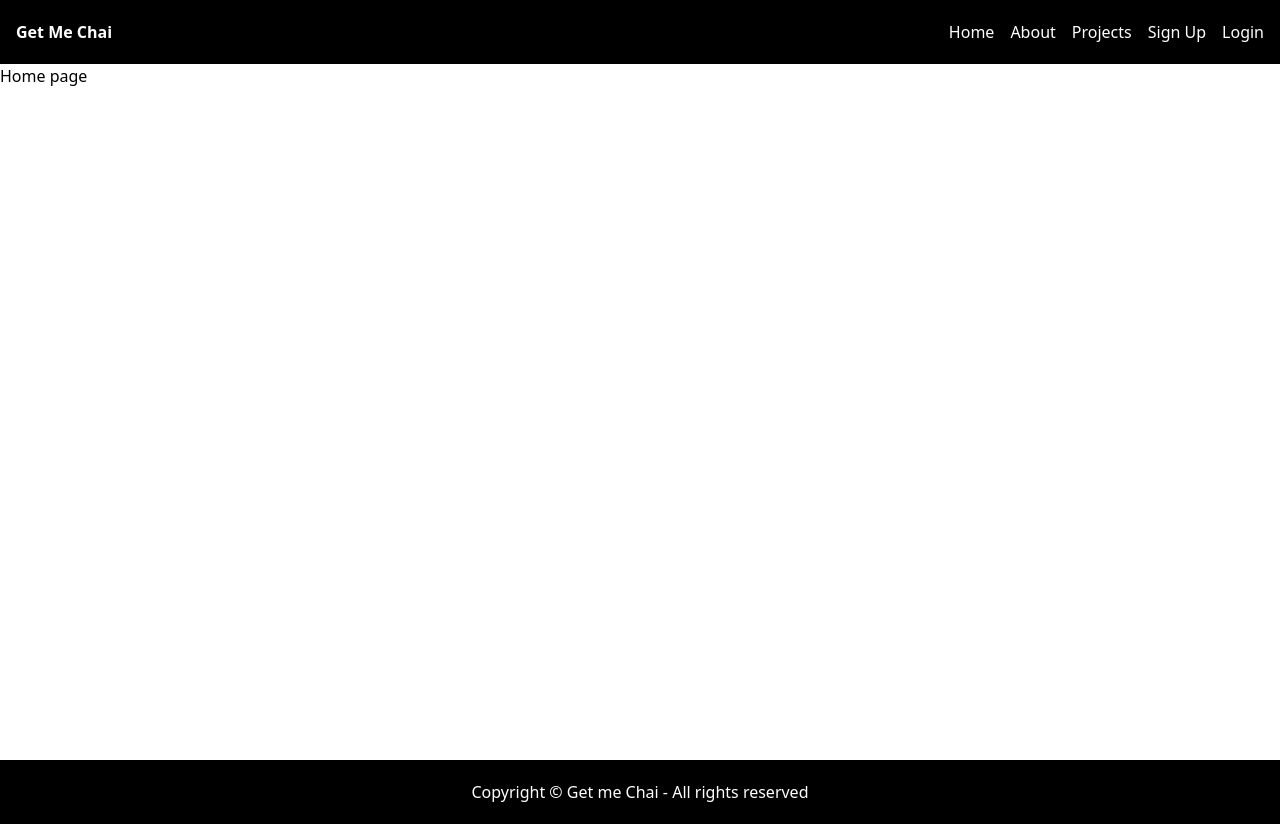
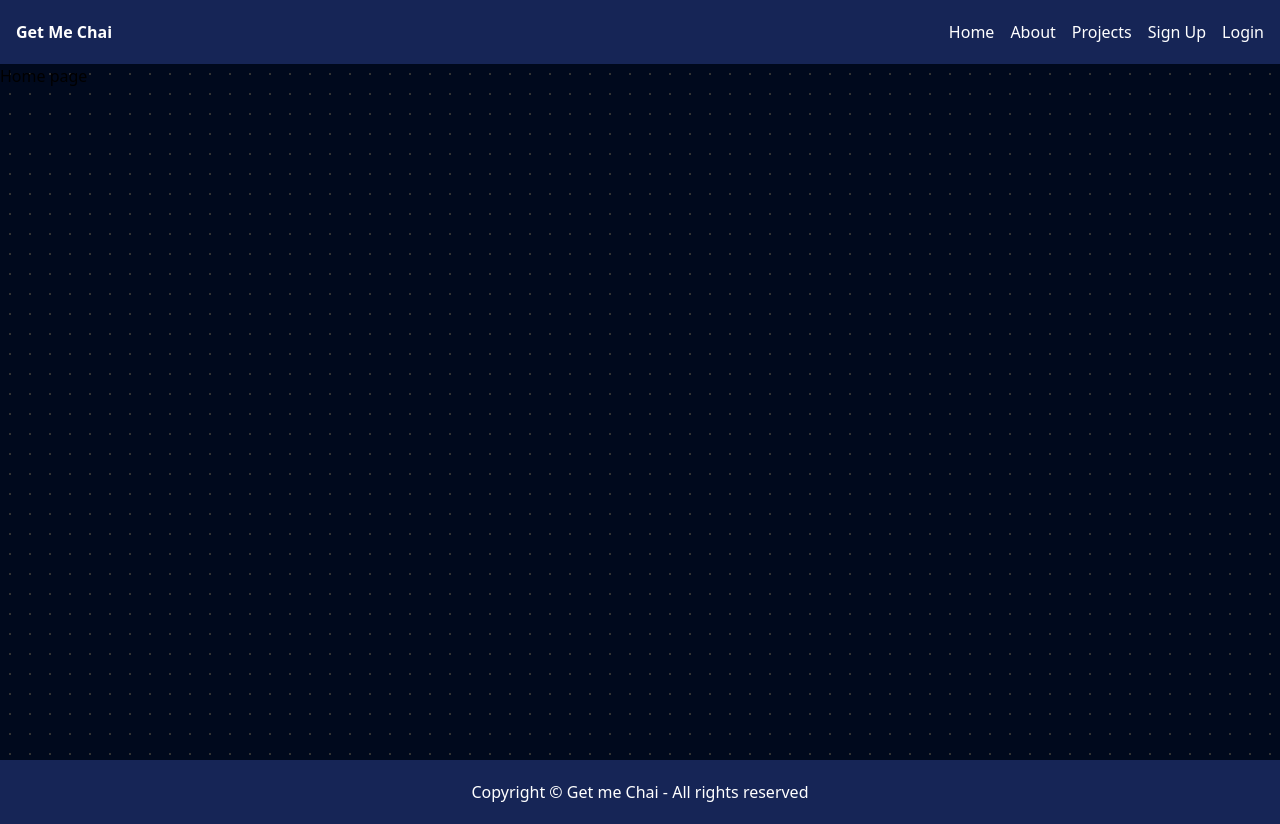
Before and after one commit to s-afrid/getmechai, a Next.js app: page / in a window 1280 px wide. Built offline with nearby package versions, Linux system fonts and the light colour scheme.

Commit message:
added background gradient

```diff
--- a/app/components/Footer.js
+++ b/app/components/Footer.js
@@ -2,7 +2,7 @@ import React from 'react'
 
 const Footer = () => {
   return (
-    <footer className='bg-black text-white flex justify-center px-4 h-16 items-center'>
+    <footer className='bg-blue-950 text-white flex justify-center px-4 h-16 items-center'>
       <p className='text-center'>Copyright &copy; Get me Chai - All rights reserved</p>
     </footer>
   )
--- a/app/components/Navbar.js
+++ b/app/components/Navbar.js
@@ -2,7 +2,7 @@ import React from 'react'
 
 const Navbar = () => {
   return (
-    <nav className='bg-black text-white flex justify-between px-4 h-16 items-center'>
+    <nav className='bg-blue-950 text-white flex justify-between px-4 h-16 items-center'>
         <div className="logo font-bold">Get Me Chai</div>
         <ul className='flex justify-between gap-4'>
             <li>Home</li>
--- a/app/layout.js
+++ b/app/layout.js
@@ -12,9 +12,8 @@ export default function RootLayout({ children }) {
     <html lang="en">
       <body>
         <Navbar />
-        <div className="min-h-[87vh]">
-
-{children}
+        <div className="min-h-[87vh]  bg-[#000000] bg-[radial-gradient(#ffffff33_1px,#00091d_1px)] bg-[size:20px_20px]">
+        {children}
         </div>
         <Footer />
       </body>
```
